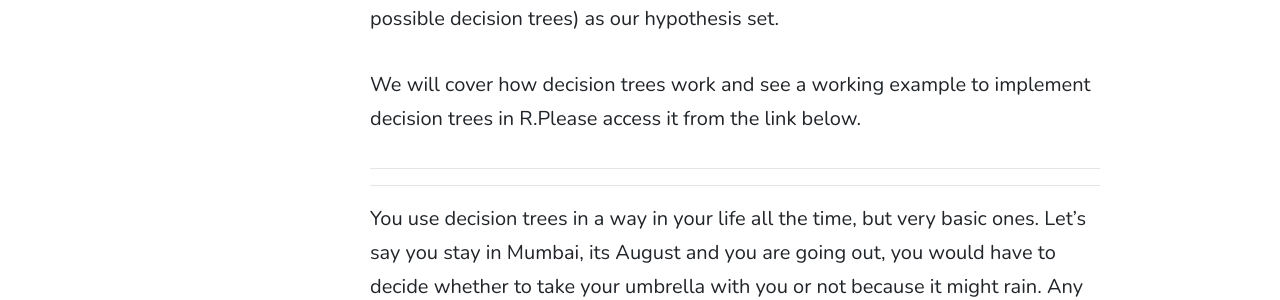
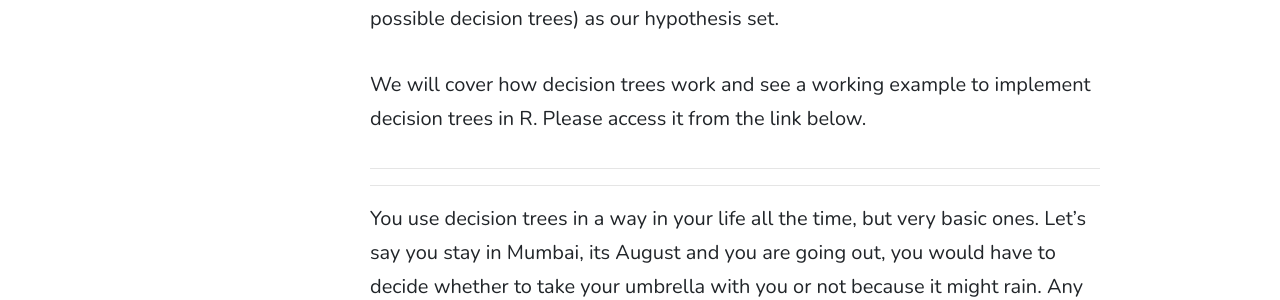
Before and after one commit to Machine-Learning-Club-India/ml-Club, a Jekyll site: the page built from _posts/2019-02-03-what-are-decision-trees-for-actuaries.md, in a window 1280 px wide and 900 px high, scrolled down 482 px. Shown: the part 189-489 px from the top of the window. Built offline with Jekyll 4.4.1, drawn with Linux system fonts in a browser that asks for light colours; nearby versions of some CDN libraries; comment, search, counter and statistics services are not loaded.

Commit message:
Update formating

```diff
--- a/_posts/2019-02-03-what-are-decision-trees-for-actuaries.md
+++ b/_posts/2019-02-03-what-are-decision-trees-for-actuaries.md
@@ -7,7 +7,7 @@
 ---
 Welcome to part II in the series Machine Learning for Actuaries. In part I, we covered how to understand the General Problem Settings in Machine Learning. We also talked about what the Hypothesis Set is. For the sake of this blog, we will consider decision trees (all possible decision trees) as our hypothesis set.
 
-We will cover how decision trees work and see a working example to implement decision trees in R.Please access it from the link below.
+We will cover how decision trees work and see a working example to implement decision trees in R. Please access it from the link below.
 
 <hr class="section-divider"><hr>
 
@@ -23,11 +23,11 @@
 ---
 
 ### Terminology related to Decision Trees:
-Let's look at the basic terminology used with Decision trees:
-**ROOT Node**: It represents the entire population or sample and this further gets divided into two or more homogeneous sets.
-**SPLITTING**: It is a process of dividing a node into two or more sub-nodes.
-**Decision Node**: When a sub-node splits into further sub-nodes, then it is called a decision node.
-**Leaf/ Terminal Node**: Nodes do not split is called Leaf or Terminal node.
+Let's look at the basic terminology used with Decision trees:<br>
+**ROOT Node**: It represents the entire population or sample and this further gets divided into two or more homogeneous sets.<br>
+**SPLITTING**: It is a process of dividing a node into two or more sub-nodes.<br>
+**Decision Node**: When a sub-node splits into further sub-nodes, then it is called a decision node.<br>
+**Leaf/ Terminal Node**: Nodes do not split is called Leaf or Terminal node.<br>
 
 In the above example:
 - Each Internal Node (Boxes) tests 1 attribute of the data point (xi)
@@ -77,5 +77,7 @@
 **Question 2**: How to define "Homogeneity" mathematically? Define a statistic to give information on how Homogeneous the data is?
 The answer is Entropy.
 The Entropy of a random variable is defined as :
+
 ![walking]({{ site.baseurl }}/assets/images/what-are-decision-trees-for-actuaries/3.png)
+
 where n is all possible values of X.
```
